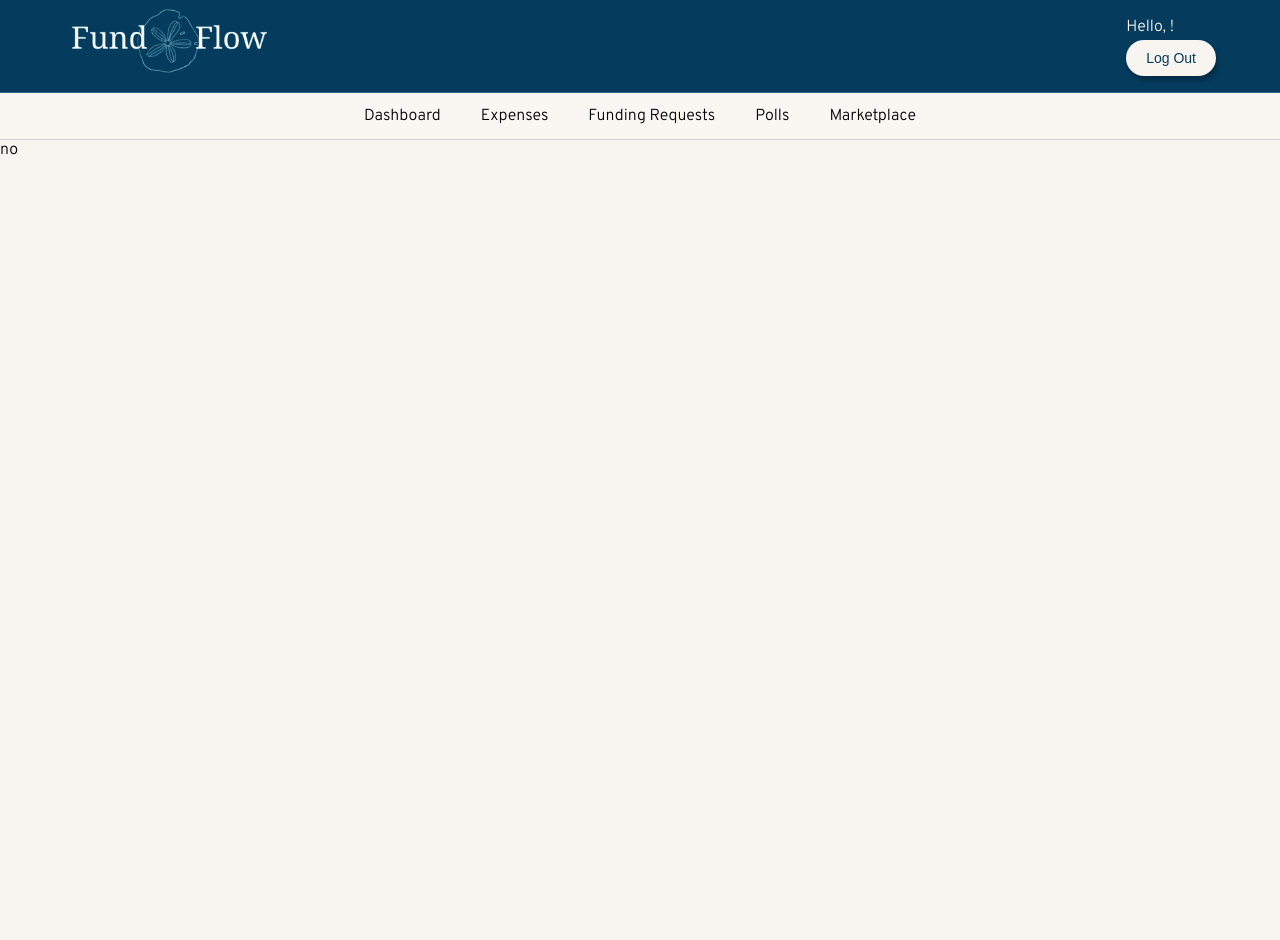
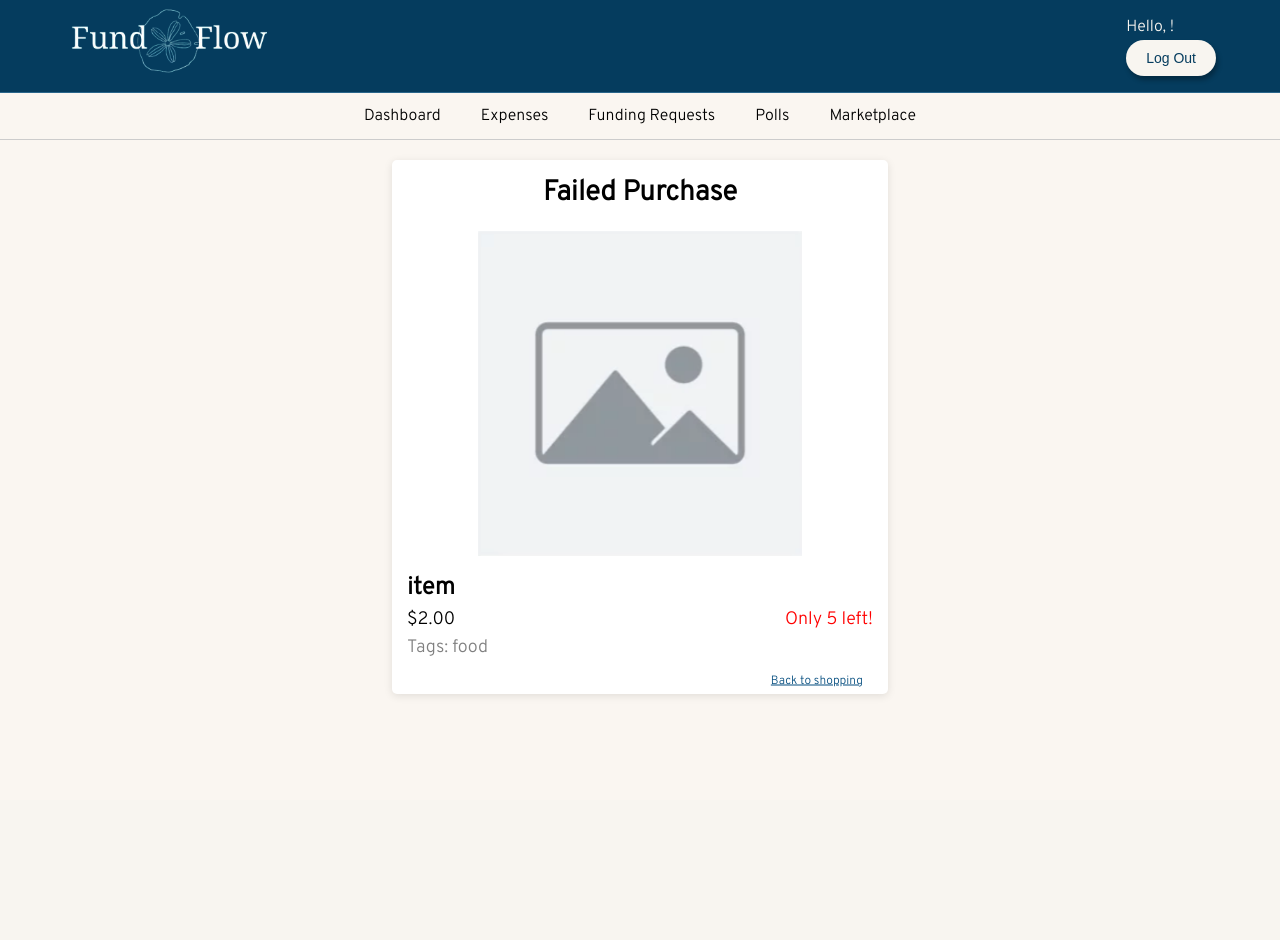
Before and after one commit to JesusLpz04/Senior-Project, a Django app: page /payment-failed/1 in a window 1280 px wide. After the commit the page ends 696 px from the top, so only its background shows below. Run offline with Django 5.2, Linux system fonts and the light colour scheme; a user stored in the database is signed in; data comes from the database, SQL or seed files in the repository; both versions use the stored data as it was after the commit.

Commit message:
fixed no org error

```diff
--- a/FundFlow/templates/buyDenied.html
+++ b/FundFlow/templates/buyDenied.html
@@ -3,15 +3,48 @@
 
 
 {% block content %}
-    <head>
-    </head>
 
 
-    <div class="reg-container">
+<div class="purchase-container">
+    <div class="purchase-card">
+       <h1>Failed Purchase</h1>
+        <div class="purchase-image">
+            {% if item.image %}
+                <a href="#" class="image-link" data-image="{{ item.image.url }}">
+                    <img src="{{ item.image.url }}" alt="{{ item.item_name }}">
+                </a>
+            {% else %}
+                <img src="{% static 'images/no_image.PNG' %}" alt="Default image">
+            {% endif %}
+
+        </div>
 
 
-        <main>
-            <div>no</div>
-        </main>
+        <div class="purchase-name-row">
+            {{ item.item_name }}
+        </div>
+
+        <div class="purchase-details-row">
+            <div class="purchase-price">${{ item.price }}</div>
+            <div class="purchase-quantity"> Only {{ item.quantity }} left!</div>
+        </div>
+
+        <div class="purchase-tags">
+            Tags:
+            {% for tag in item.tags.all %}
+                {{ tag.name }}{% if not forloop.last %}, {% endif %}
+            {% empty %}
+                No tags
+            {% endfor %}
+        </div>
+
+        <div class="purchase-bottom-container">
+
+            <div class="back-btn">
+                <a href="{% url 'marketplace' %}" class="back-btn-text">Back to shopping</a>
+            </div>
+        </div>
     </div>
+</div>
+
 {% endblock %}
--- a/FundFlow/templates/noAccess.html
+++ b/FundFlow/templates/noAccess.html
@@ -2,6 +2,6 @@
 
 {% block content %}
 <div class="container2">
-<h1>NO ACCESS FOR YOU MY FIREND</h1>
+<h1>Need to be in an Organization, go to Dashboard</h1>
 </div>
 {% endblock %}
--- a/FundFlow/views.py
+++ b/FundFlow/views.py
@@ -222,6 +222,8 @@ def expenses_view(request):
     curProf = UserProfile.objects.get(user=curUser)
     user_type = curProf.user_type
     curOrg= curProf.current_Org
+    if curOrg == None:
+         return render(request, 'noAccess.html')
     tic=curOrg.tickets.all()
     print(tic)
     for ticket in tic:
@@ -642,7 +644,7 @@ def PaymentSuccessful(request,item_id):
     curUser = request.user
     curProf = UserProfile.objects.get(user=curUser)
     user_type = curProf.user_type
-    thisOrg = curProf.current_Org
+    thisOrg = item.organization
 
     new_ticket=CreateTicket.objects.create(
     amount=item.price,
@@ -660,7 +662,10 @@ def PaymentSuccessful(request,item_id):
 
 def Paymentfailed(request,item_id):
     item = Item.objects.get(pk=item_id)
-    return render(request, 'buyDenied.html', {'item': item})
+    curUser = request.user
+    curProf = UserProfile.objects.get(user=curUser)
+    user_type = curProf.user_type
+    return render(request, 'buyDenied.html', {'item': item, 'user_type':user_type})
 
 @login_required
 @allowed_users(allowed_roles=['president', 'treasurer'])
```
Also changed, not shown: FundFlow/templates/buyConfirm.html (+39 -6 lines), db.sqlite3.
